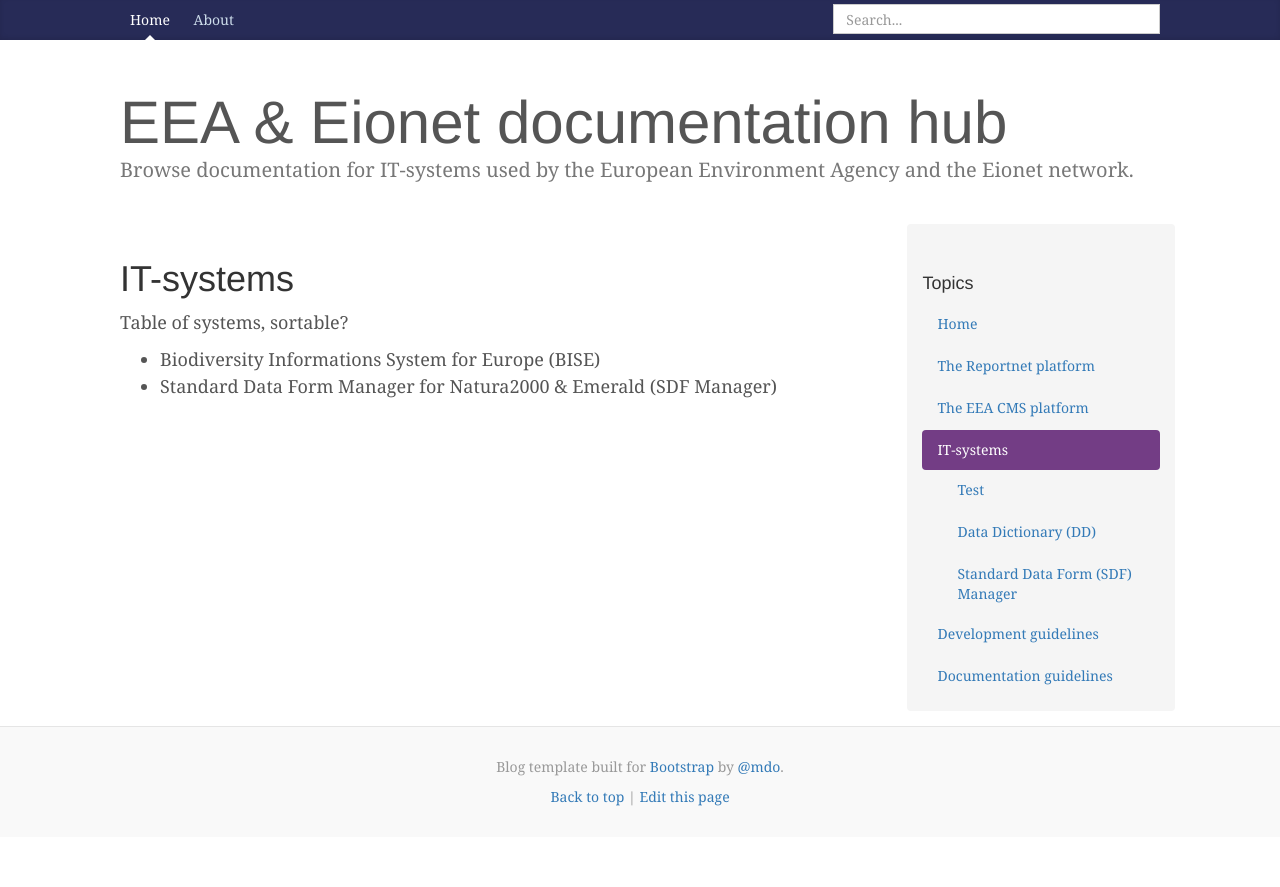
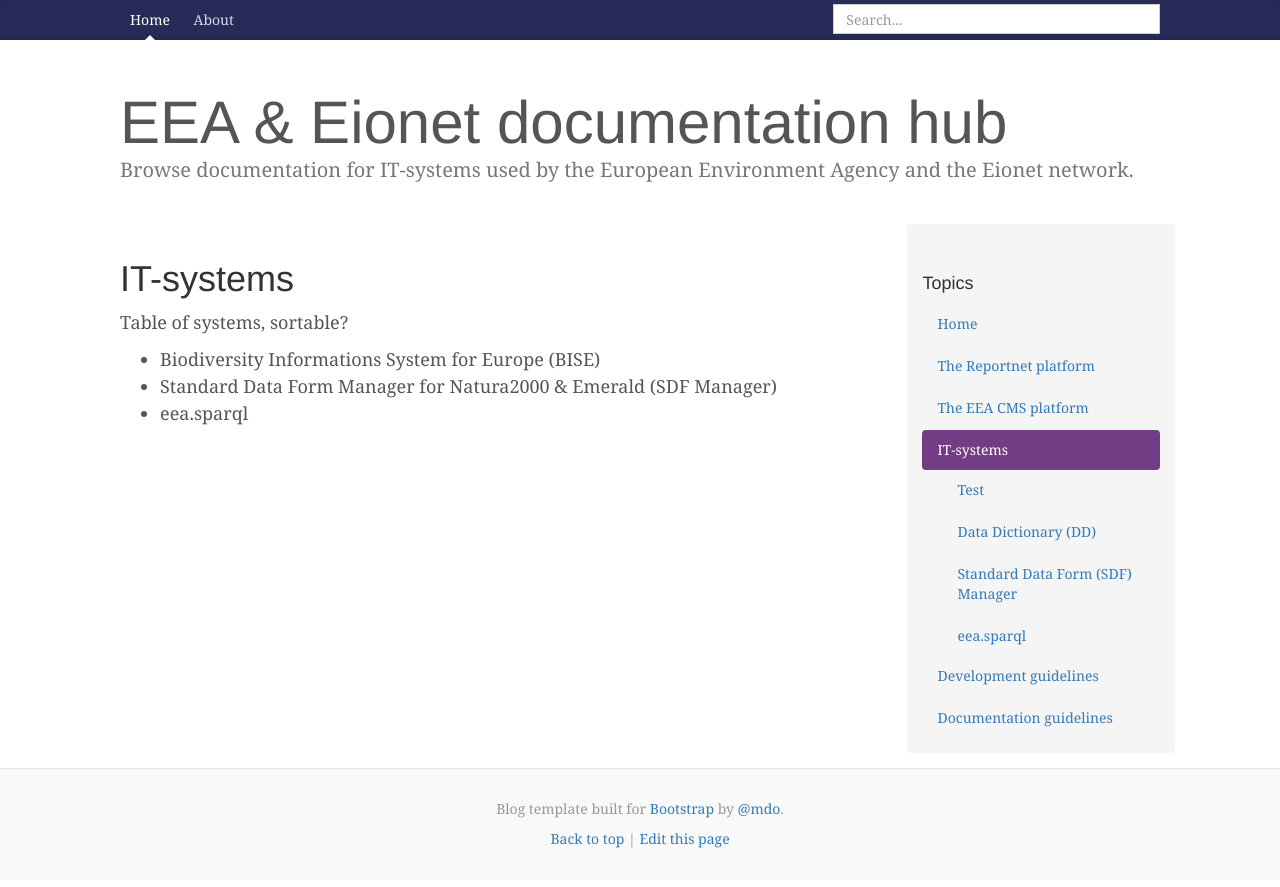
Before and after one commit to zotya/zotya.github.io, a Jekyll site: the page built from IT-systems/index.md, in a window 1280 px wide. Shown: the top 887 px of the page. Built offline with Jekyll 4.4.1, drawn with Linux system fonts in a browser that asks for light colours; comment, search, counter and statistics services are not loaded.

Commit message:
'updated docs'

```diff
--- a/IT-systems/index.md
+++ b/IT-systems/index.md
@@ -9,3 +9,4 @@ Table of systems, sortable?
 
 * Biodiversity Informations System for Europe (BISE)
 * Standard Data Form Manager for Natura2000 & Emerald (SDF Manager)
+* eea.sparql
--- a/_data/menu.yml
+++ b/_data/menu.yml
@@ -48,6 +48,8 @@
       url: /IT-systems/SDF-Manager/#copyright-and-license
     text: Standard Data Form (SDF) Manager
     url: /IT-systems/SDF-Manager
+  - text: eea.sparql
+    url: /IT-systems/eea.sparql
   text: IT-systems
   url: /IT-systems
 - text: Development guidelines
```
